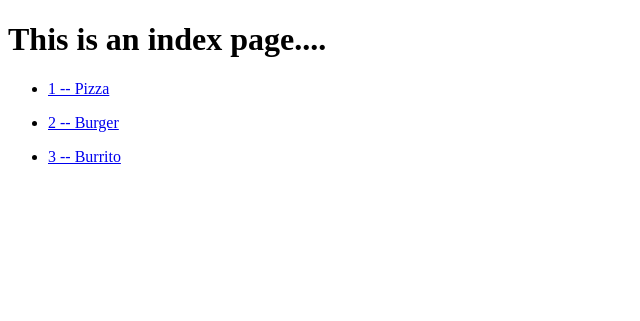
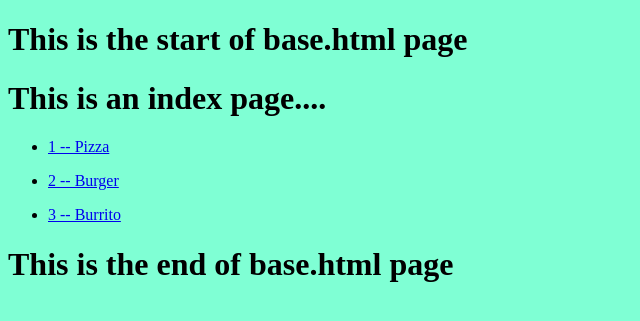
Before and after one commit to ch1nma4/Django_Chinmay, a Django app: page /food/home/ in a window 1280 px wide. Shown: the top 321 px of the page, without its empty margins (0-640 px from the left). Run offline with Django 4.2, Linux system fonts and the light colour scheme; data comes from the database, SQL or seed files in the repository.

Commit message:
commit:22

```diff
--- a/mysite/food/static/food/style.css
+++ b/mysite/food/static/food/style.css
@@ -0,0 +1,3 @@
+body {
+    background-color: aquamarine;
+}
--- /dev/null
+++ b/mysite/food/templates/food/base.html
@@ -0,0 +1,18 @@
+
+{% load static %}
+
+<!DOCTYPE html>
+<html lang="en">
+<head>
+    <meta charset="UTF-8">
+    <meta name="viewport" content="width=device-width, initial-scale=1.0">
+    <title>Document</title>
+    <link rel="stylesheet" href="{% static 'food/style.css' %}">
+</head>
+<body>
+    <h1>This is the start of  base.html page</h1>
+    {% block body %}
+    {% endblock %}
+    <h1>This is the end of  base.html page</h1>
+</body>
+</html>
--- a/mysite/food/templates/food/index.html
+++ b/mysite/food/templates/food/index.html
@@ -1,3 +1,5 @@
+{% extends 'food/base.html' %}
+
 <!DOCTYPE html>
 <html lang="en">
 <head>
@@ -6,18 +8,22 @@
     <title>Document</title>
 </head>
 <body>
+    {% block body %}
+
     <h1>This is an index page....</h1>
 
     {% for item in itemlist %}
 
         <ul>
             <li>
-                <a href="{% url 'detail' item.id %}">
+                <a href="{% url 'food:detail' item.id %}">
                     {{item.id}} -- {{item.Item_name}}
                 </a>
             </li>
         </ul>
+    {% endfor %}
 
-    {% endfor %}
+    {% endblock %}
+
 </body>
 </html>
```
